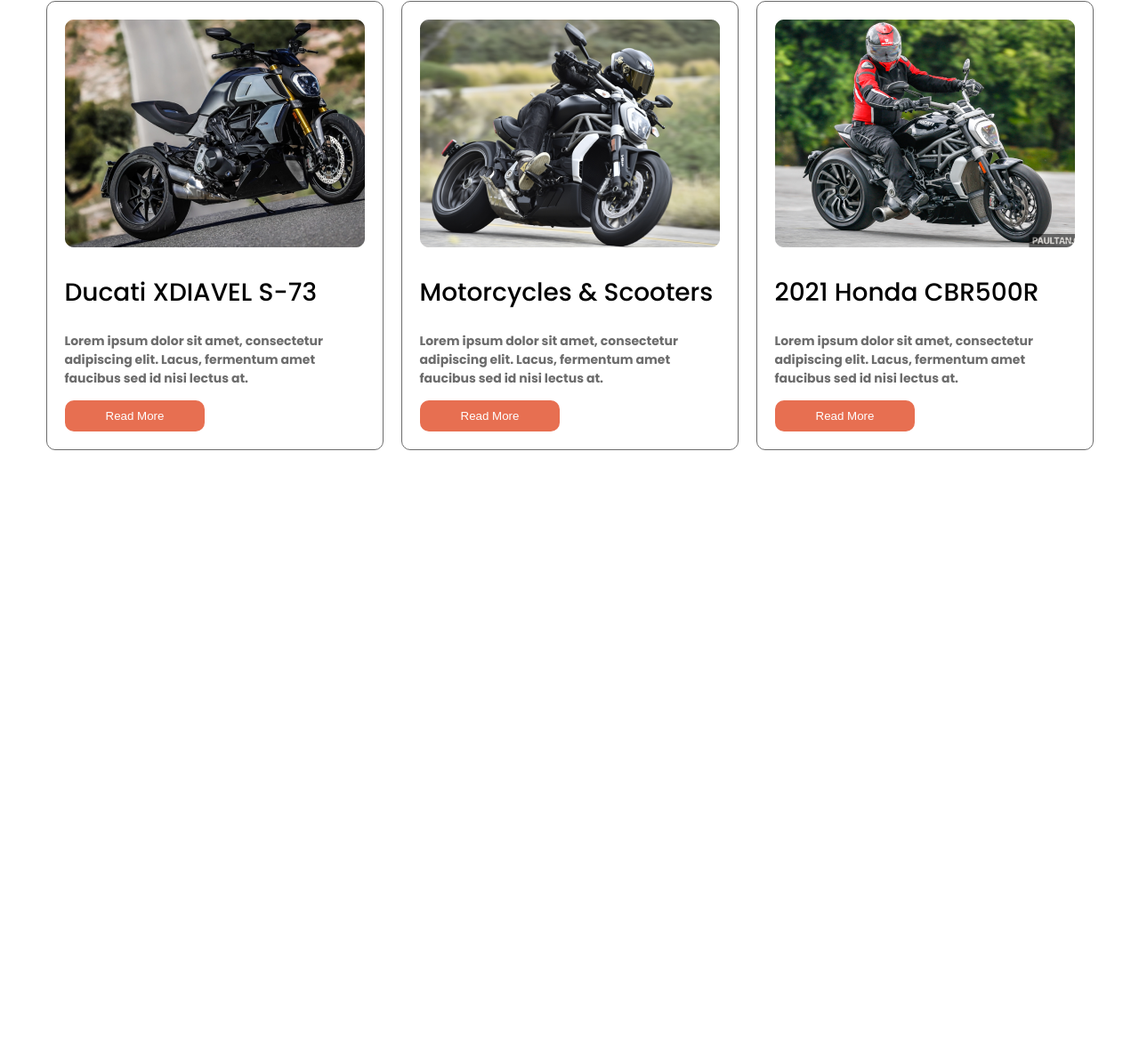
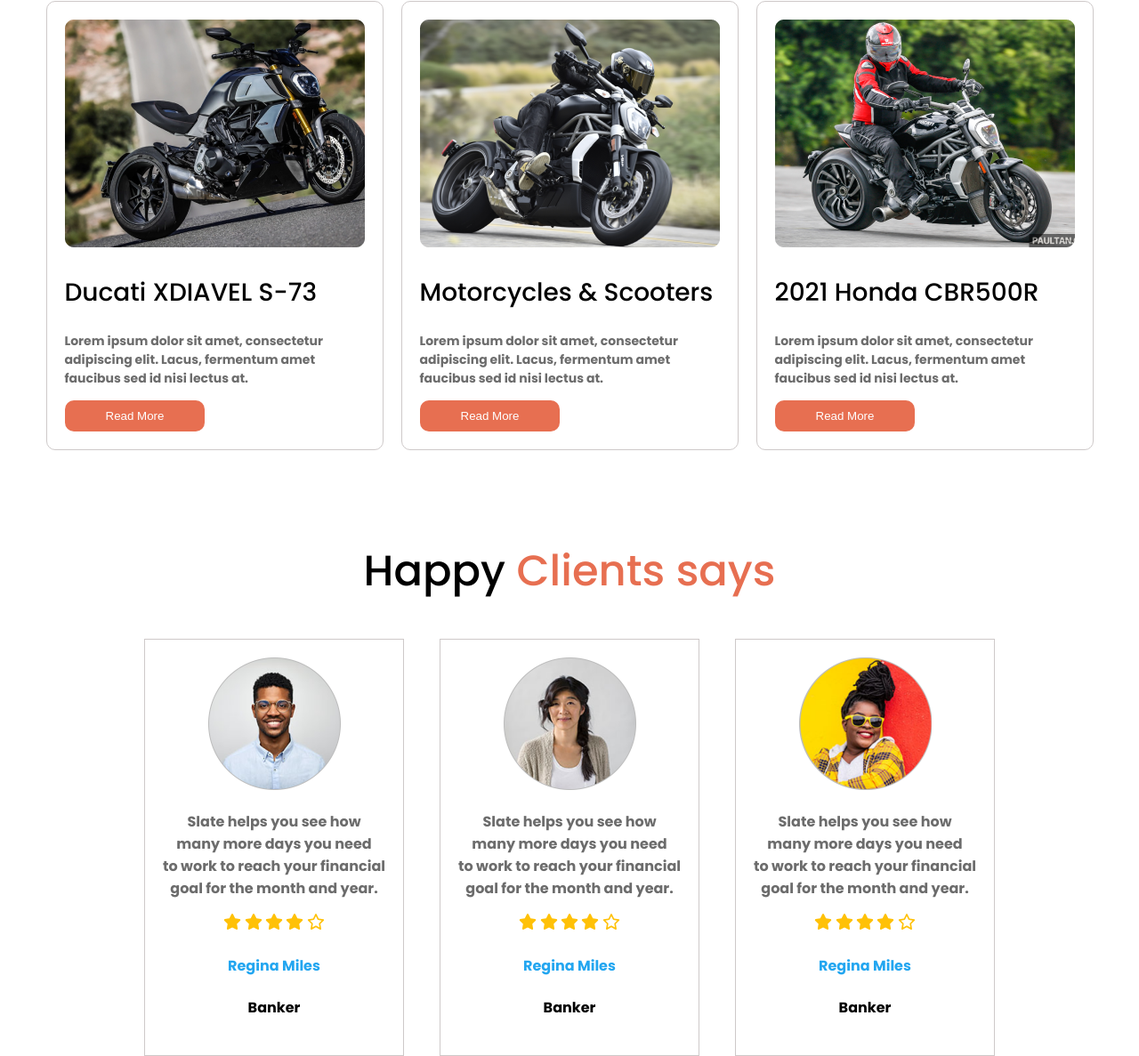
Before and after one commit to Mirajul-islam25/biker-zone-website, a plain HTML site: page index.html in a window 1280 px wide. Shown: the part 1268-2455 px from the top of the page at 89% size. Before the commit the page ends 1774 px from the top, so only its background shows below. Drawn offline with Linux system fonts and the light colour scheme.

Commit message:
biker zone website

```diff
--- a/index.html
+++ b/index.html
@@ -77,6 +77,59 @@
 
                   </div>
             </section>
+            <section class="third-sec">
+                  <h1 class="third-heading">Happy <span class="color">Clients says</span></h1>
+                  <div class="third-content">
+                        <div class="third-title">
+                              <img class="user" src="images/others/user-1.png" alt="">
+                              <p class="third-para">Slate helps you see how <br>
+                                    many more days you need <br>
+                                    to work to reach your financial <br>
+                                    goal for the month and year.</p>
+                              <div class="star-regular">
+                                    <img class="star-solid" src="images/icons/star-solid.svg" alt="">
+                                    <img class="star-solid" src="images/icons/star-solid.svg" alt="">
+                                    <img class="star-solid" src="images/icons/star-solid.svg" alt="">
+                                    <img class="star-solid" src="images/icons/star-solid.svg" alt="">
+                                    <img class="star-solid" src="images/icons/star-regular.svg" alt="">
+                              </div>
+                              <h4 class="head">Regina Miles</h4>
+                              <h4>Banker</h4>
+                        </div>
+                        <div class="third-title">
+                              <img class="user" src="images/others/user-2.png" alt="">
+                              <p class="third-para">Slate helps you see how <br>
+                                    many more days you need <br>
+                                    to work to reach your financial <br>
+                                    goal for the month and year.</p>
+                              <div class="star-regular">
+                                    <img class="star-solid" src="images/icons/star-solid.svg" alt="">
+                                    <img class="star-solid" src="images/icons/star-solid.svg" alt="">
+                                    <img class="star-solid" src="images/icons/star-solid.svg" alt="">
+                                    <img class="star-solid" src="images/icons/star-solid.svg" alt="">
+                                    <img class="star-solid" src="images/icons/star-regular.svg" alt="">
+                              </div>
+                              <h4 class="head">Regina Miles</h4>
+                              <h4>Banker</h4>
+                        </div>
+                        <div class="third-title">
+                              <img class="user" src="images/others/user-3.png" alt="">
+                              <p class="third-para">Slate helps you see how <br>
+                                    many more days you need <br>
+                                    to work to reach your financial <br>
+                                    goal for the month and year.</p>
+                              <div class="star-regular">
+                                    <img class="star-solid" src="images/icons/star-solid.svg" alt="">
+                                    <img class="star-solid" src="images/icons/star-solid.svg" alt="">
+                                    <img class="star-solid" src="images/icons/star-solid.svg" alt="">
+                                    <img class="star-solid" src="images/icons/star-solid.svg" alt="">
+                                    <img class="star-solid" src="images/icons/star-regular.svg" alt="">
+                              </div>
+                              <h4 class="head">Regina Miles</h4>
+                              <h4>Banker</h4>
+                        </div>
+                  </div>
+            </section>
       </main>
       <footer>
 
--- a/styles/style.css
+++ b/styles/style.css
@@ -131,7 +131,7 @@ hr {
 }
 
 .second-content {
-      border: 1px solid #6C6C6C;
+      border: 1px solid #cec9c9;
       padding: 20px;
       border-radius: 10px;
 }
@@ -157,6 +157,54 @@ hr {
       font-size: 14px;
 }
 
+/* third section */
+.third-sec {
+      margin-top: 100px;
+}
+
+.third-heading {
+      text-align: center;
+      font-size: 48px;
+      font-weight: 500;
+}
+
+.color {
+      color: #E76F51;
+}
+
+.third-content {
+      display: flex;
+      align-items: center;
+      justify-content: center;
+      gap: 40px;
+}
+
+.third-title {
+      border: 1px solid #cec9c9;
+      padding: 20px;
+      text-align: center;
+
+
+}
+
+.third-para {
+      color: #6C6C6C;
+}
+
+.head {
+      color: #23A6F0;
+}
+
+
+.user {
+      width: 149px;
+      height: 149px;
+}
+
+.star-solid {
+      width: 20px;
+}
+
 /* main end style */
 /* footer start style */
 /* footer end style */
```
